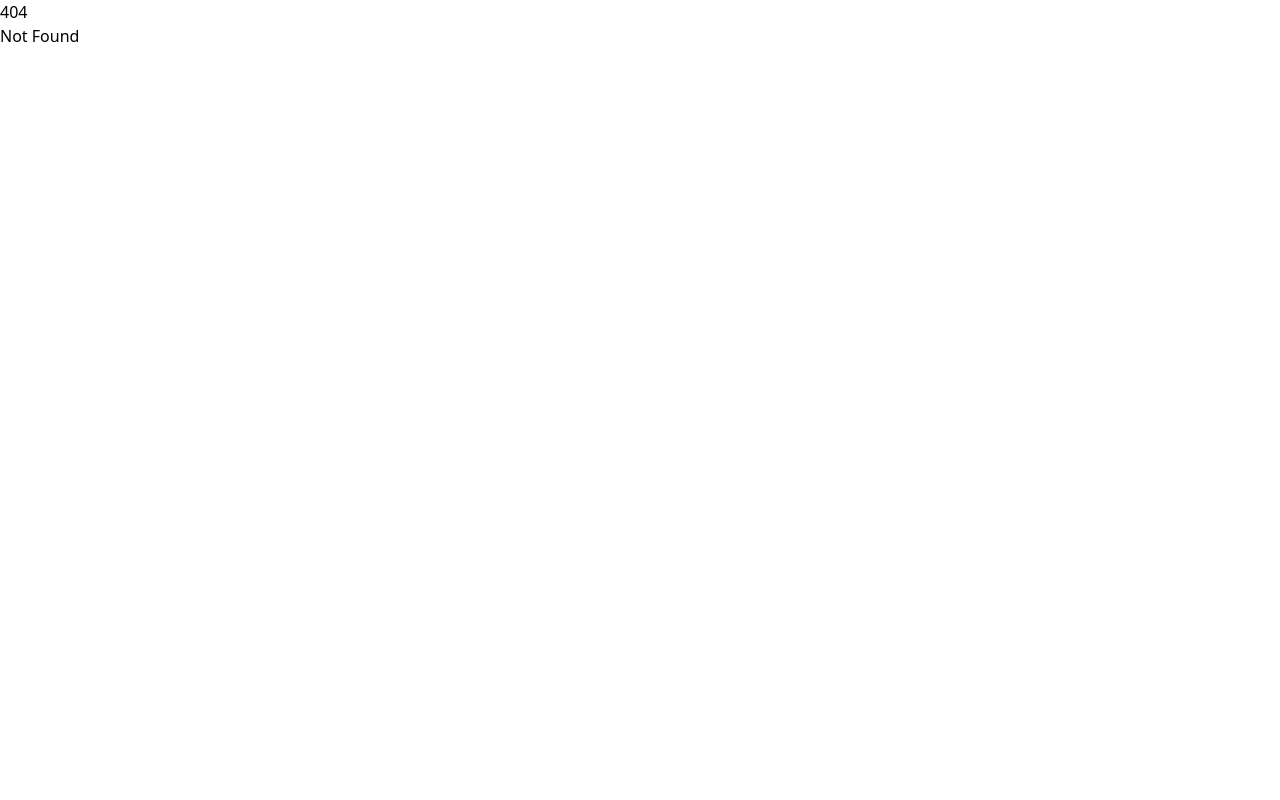
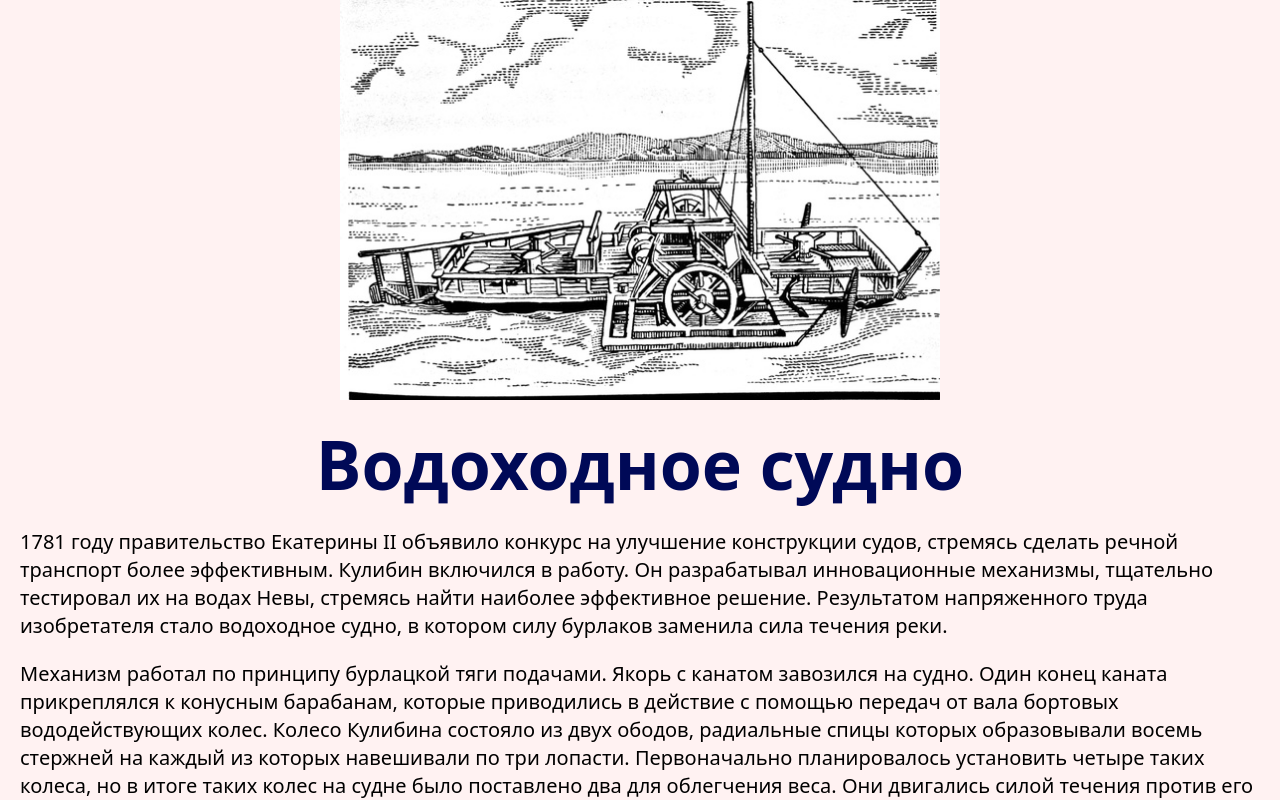
Before and after one commit to itmo-kulibin/kulibin-first, a SvelteKit app: page /article/boat in a window 1280 px wide. Before the commit this address had no page. Shown: the top 800 px of the page. Built offline with nearby package versions, Linux system fonts and the light colour scheme.

Commit message:
Исправил адрес страницы, поправил зазор в конце страницы

```diff
--- a/src/routes/__components-demo/Boat/+page.svelte
+++ /dev/null
@@ -1,17 +0,0 @@
-<script>
-    import Boat from '$lib/components/Boat.svelte';
-</script>
-
-<main class="main-content">
-    <Boat />
-</main>
-
-<style>
-    .main-content {
-        margin: 0 auto;
-        text-align: center;
-        background: #FFF2F2;
-        color: #000000;
-    }
-
-</style>
--- a/src/lib/components/Boat.svelte
+++ b/src/routes/article/boat/+page.svelte
@@ -1,6 +1,8 @@
 <script>
     export let imageSrc = "/Images/Kulibin_boat.jpg"
 </script>
+<main class="main-content">
+
 <img src={imageSrc} alt="Водоходное судно" class="drawing" />
 <h2>Водоходное судно</h2>
 <div class = "info-text">
@@ -17,7 +19,16 @@
     В 1804 году водоходное судно с грузоподъемностью 8500 пудов было опробовано. Скорость судна не уступала судну, которое приводилось в движение бурлацкой силой.
     </p>
 </div>
+</main>
+
 <style>
+    .main-content {
+        margin: 0 auto;
+        text-align: center;
+        background: #FFF2F2;
+        color: #000000;
+
+    }
     .drawing {
         position: relative;
         width: 600px;
@@ -28,7 +39,6 @@
     .info-text {
         font-size: 20px;
         max-width: 100%;
-        margin-bottom: 20px;
         line-height: 1.4;
         text-align: left;
         margin-left: 20px;
@@ -44,7 +54,7 @@
         line-height: 1;
     }
     p{
-        margin-bottom: 20px;
+        padding-bottom: 20px;
     }
 
     @media (max-width: 700px) {
```
